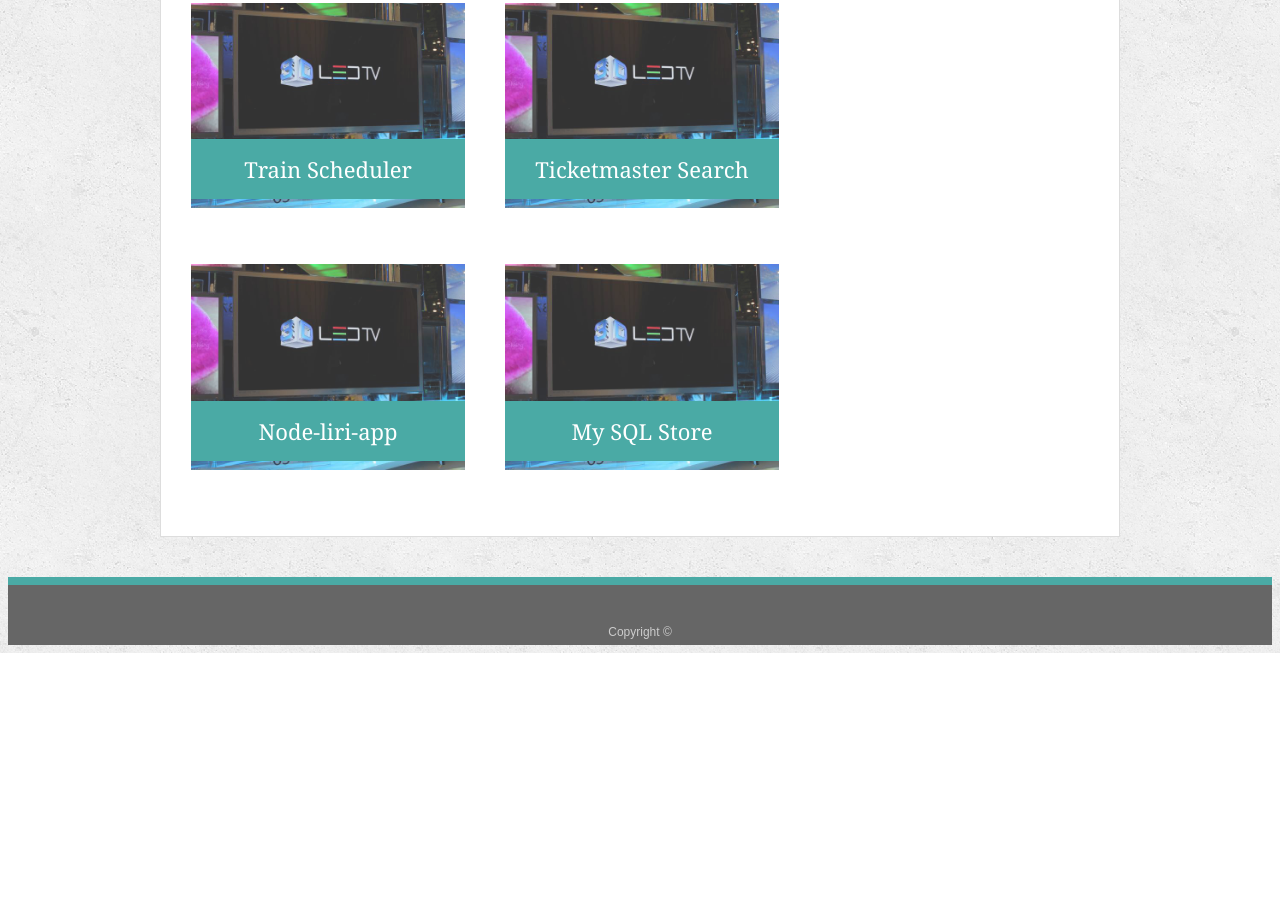
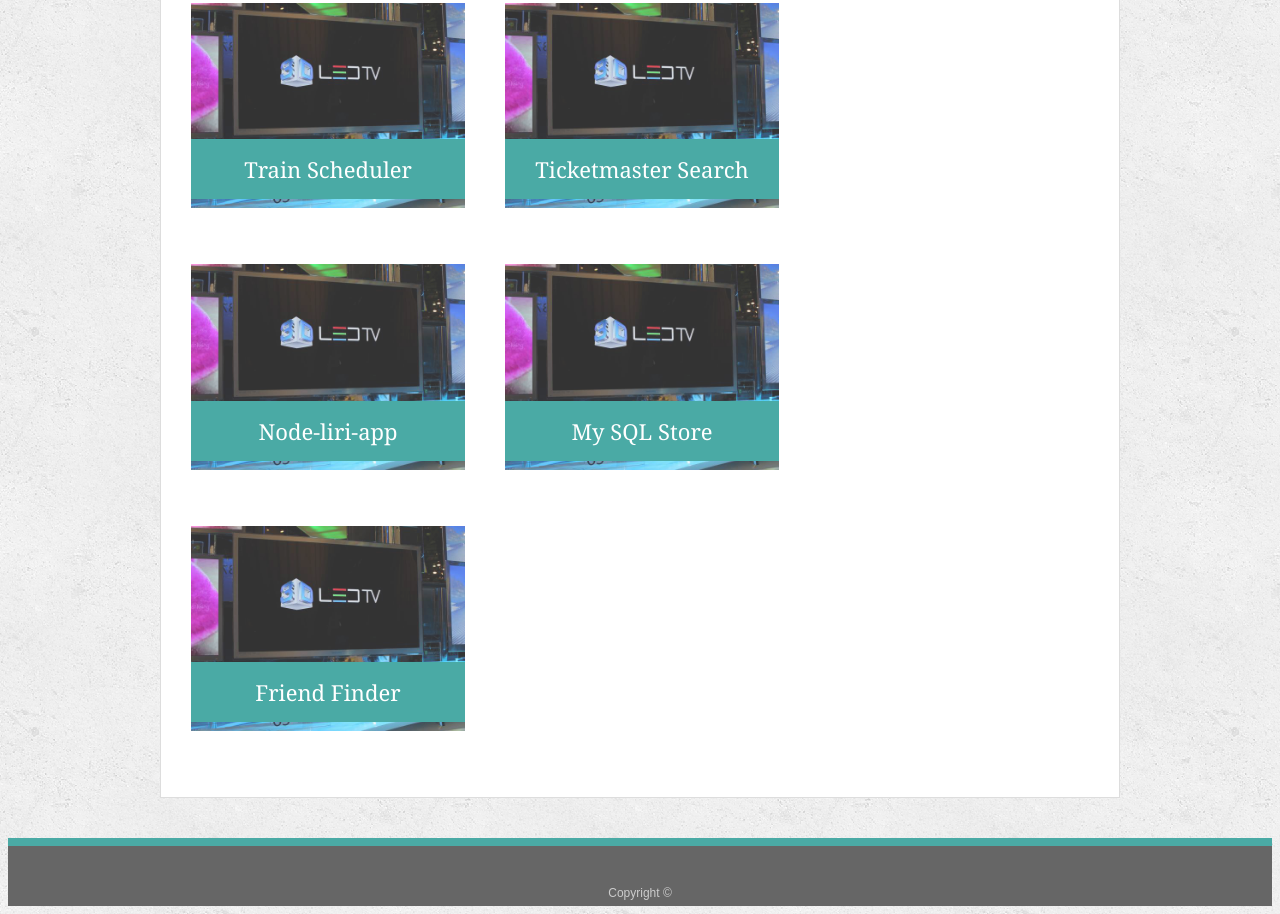
Before and after one commit to kurtisp2019/Responsive-Portfolio, a plain HTML site: page portfolio.html in a window 1280 px wide. Shown: the part 826-1740 px from the top of the page. Before the commit the page ends 1479 px from the top, so only its background shows below. Drawn offline with nearby package versions, Linux system fonts and the light colour scheme.

Commit message:
added friend finder

```diff
--- a/portfolio.html
+++ b/portfolio.html
@@ -67,6 +67,11 @@
           <h3>My SQL Store</h3>
         </div>
 
+        <div id="friend-finder" class="work">
+          <img src="assets/images/technics-q-c-640-480-9.jpg" alt="friend-finder">
+          <h3>Friend Finder</h3>
+        </div>
+
     </section>
 
   </div>
@@ -111,9 +116,14 @@
           location.href = "https://kurtisp2019.github.io/liri-node-app/";
       });
 
-       // node-liri-app
+       // my sql-store
        $("#mysql-store").click(function(){
           location.href = "https://kurtisp2019.github.io/mysql-store/";
+      });
+
+      // friend finder
+      $("#friend-finder").click(function(){
+          location.href = "https://friend-finder17056.herokuapp.com/";
       });
 
 
```
